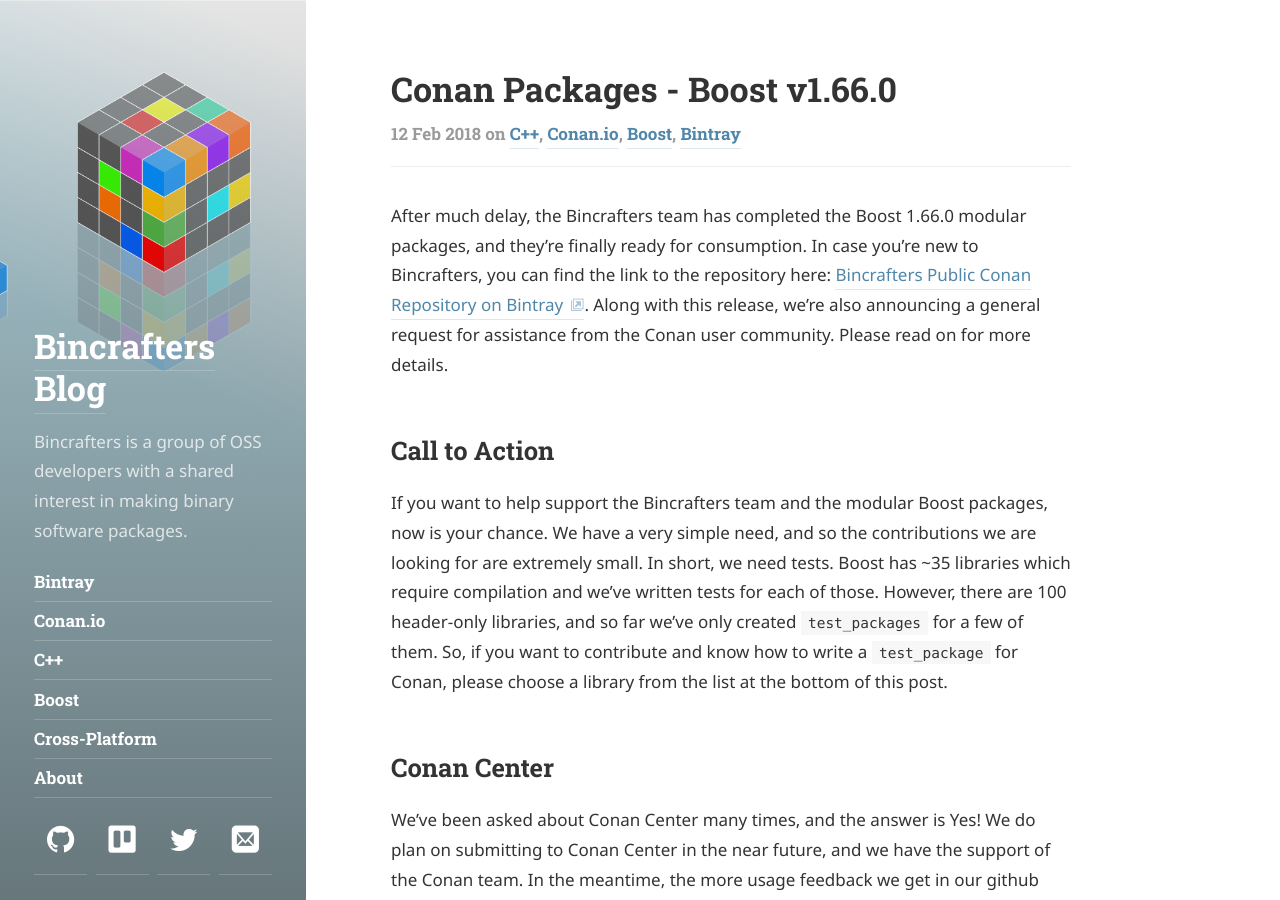
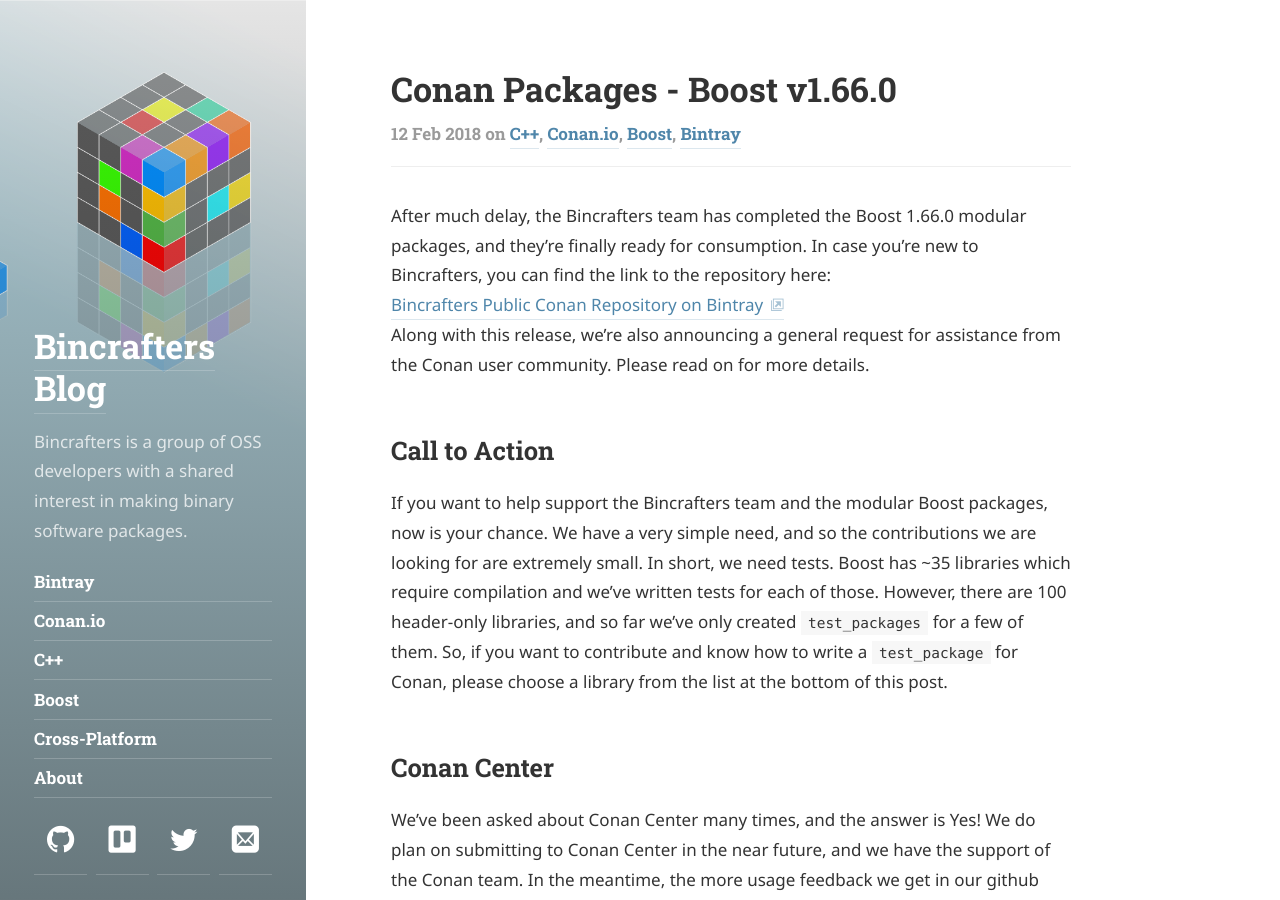
Before and after one commit to bincrafters/bincrafters.github.io, a Jekyll site: the page built from _posts/2018-02-12-Conan-Package-Boost-1-66-0.md, in a window 1280 px wide and 900 px high. Built offline with Jekyll 4.4.1, drawn with Linux system fonts in a browser that asks for light colours; some web fonts are replaced.

```diff
--- a/_posts/2018-02-12-Conan-Package-Boost-1-66-0.md
+++ b/_posts/2018-02-12-Conan-Package-Boost-1-66-0.md
@@ -4,7 +4,9 @@ title: 'Conan Packages - Boost v1.66.0'
 tags: [C++, Conan.io, Boost, Bintray]
 ---
 
-After much delay, the Bincrafters team has completed the Boost 1.66.0 modular packages, and they're finally ready for consumption.  In case you're new to Bincrafters, you can find the link to the repository here:  [Bincrafters Public Conan Repository on Bintray](https://bintray.com/bincrafters/public-conan).  Along with this release, we're also announcing a general request for assistance from the Conan user community.  Please read on for more details.
+After much delay, the Bincrafters team has completed the Boost 1.66.0 modular packages, and they're finally ready for consumption.  In case you're new to Bincrafters, you can find the link to the repository here:
+[Bincrafters Public Conan Repository on Bintray](https://bintray.com/bincrafters/public-conan)
+Along with this release, we're also announcing a general request for assistance from the Conan user community.  Please read on for more details.
 
 ## Call to Action
 If you want to help support the Bincrafters team and the modular Boost packages, now is your chance.  We have a very simple need, and so the contributions we are looking for are extremely small.  In short, we need tests. Boost has ~35 libraries which require compilation and we've written tests for each of those.  However, there are 100 header-only libraries, and so far we've only created `test_packages` for a few of them.   So, if you want to contribute and know how to write a `test_package` for Conan, please choose a library from the list at the bottom of this post.
```
